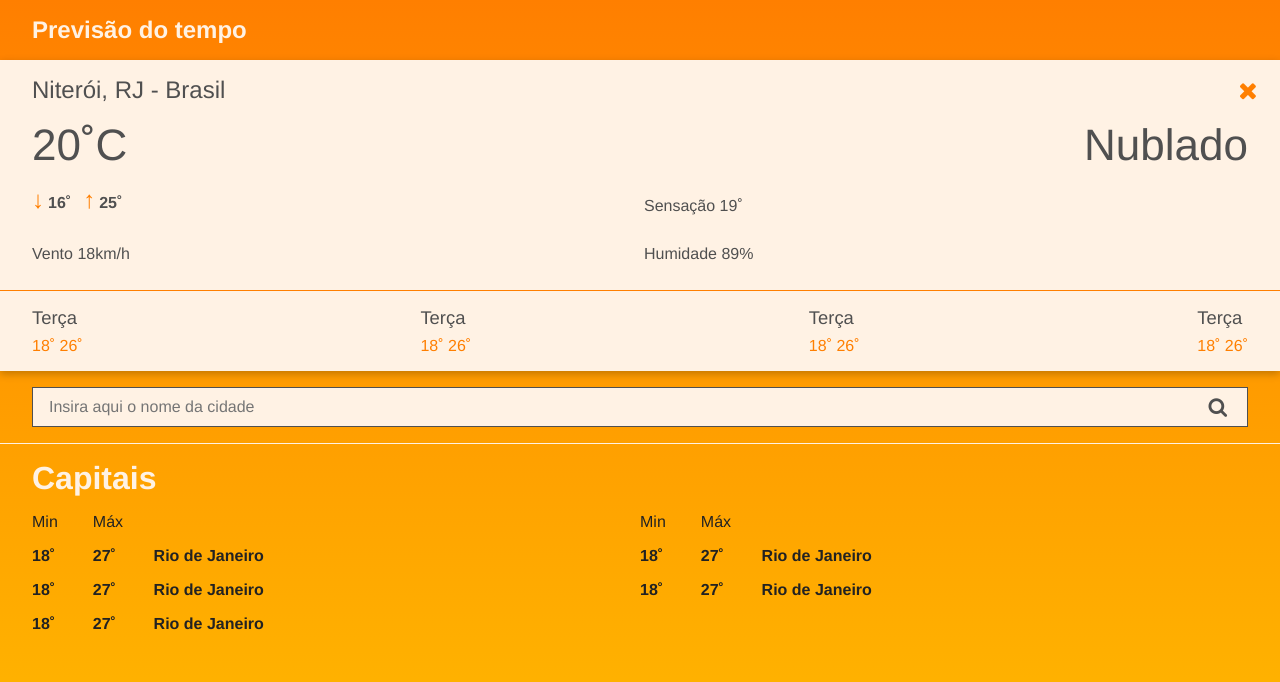
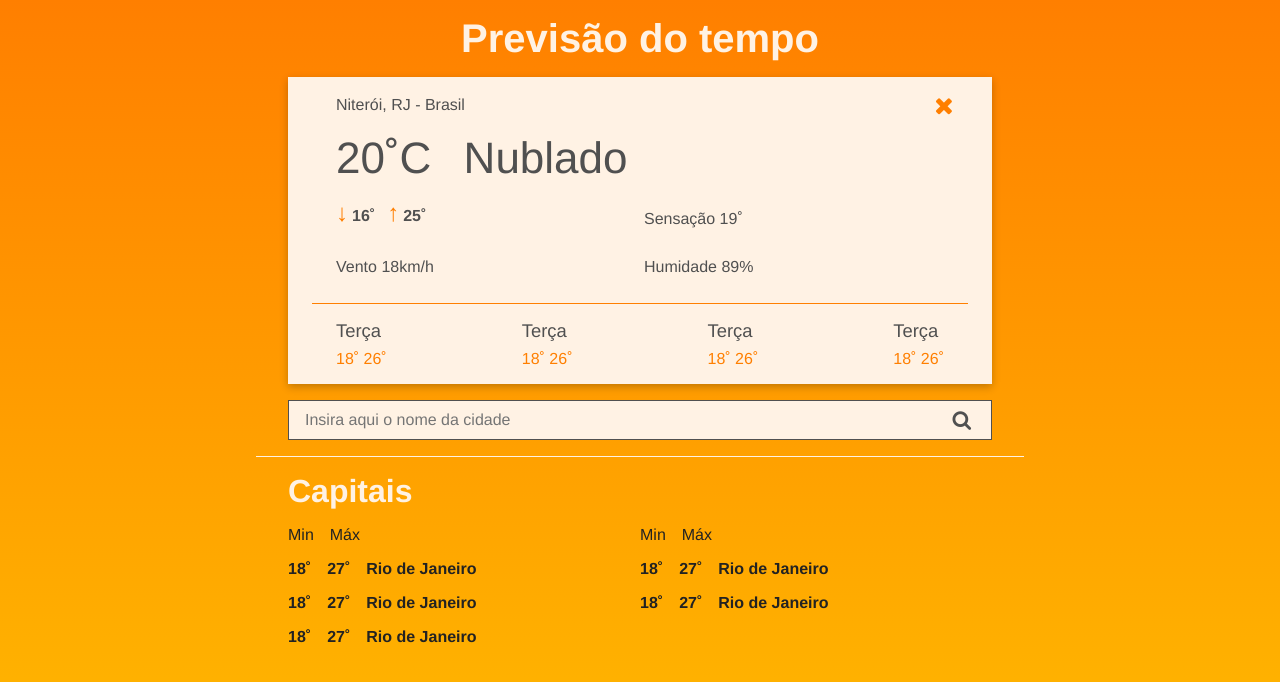
Before and after one commit to LeonardoEichs/1STi-frontend-challenge, a React (Create React App) app: page / in a window 1280 px wide. Shown: the top 682 px of the page. Built offline with nearby package versions, Linux system fonts and the light colour scheme.

Commit message:
finish desktop styles

```diff
--- a/src/components/CapitalDisplay/styles.js
+++ b/src/components/CapitalDisplay/styles.js
@@ -6,7 +6,7 @@ export const Container = styled.div`
     margin-top: 1rem;
   }
 
-  @media (min-width: 530px) {
+  @media (min-width: 480px) {
     ul {
       display: flex;
       flex-wrap: wrap;
@@ -35,7 +35,7 @@ export const MinMaxHeader = styled.div`
     display: none;
   }
 
-  @media (min-width: 530px) {
+  @media (min-width: 480px) {
     .second-header {
       display: grid;
     }
--- a/src/components/Layout/styles.js
+++ b/src/components/Layout/styles.js
@@ -7,10 +7,15 @@ export const Container = styled.div`
   color: var(--white);
 
   height: 100%;
+
   max-width: 1280px;
   padding: 1em 2em;
   display: flex;
   flex-direction: column;
+
+  @media (min-width: 740px) {
+    margin: 0 20%;
+  }
 `;
 
 export const HorizontalLine = styled.hr`
--- a/src/components/Search/styles.js
+++ b/src/components/Search/styles.js
@@ -1,8 +1,11 @@
 import styled from "styled-components";
 
 export const Container = styled.div`
-  h1 {
-    font-size: 1.5rem;
+  @media (min-width: 740px) {
+    & > h1 {
+      text-align: center;
+      font-size: 2.5rem;
+    }
   }
 `;
 
--- a/src/components/WeatherCard/index.js
+++ b/src/components/WeatherCard/index.js
@@ -20,8 +20,9 @@ function WeatherCard() {
         </CloseButton>
       </CardHeader>
       <WeatherMain>
-        <h2 className="temperature">20˚C</h2>
-        <h2 className="temperature">Nublado</h2>
+        <h2 className="temperature">
+          <span>20˚C</span> Nublado
+        </h2>
       </WeatherMain>
       <WeatherInfo>
         <MinMaxTemp>
--- a/src/components/WeatherCard/styles.js
+++ b/src/components/WeatherCard/styles.js
@@ -3,7 +3,7 @@ import styled from "styled-components";
 export const Container = styled.div`
   background: var(--white);
   margin: 1em -2em;
-  padding: 1em 2em;
+  padding: 1em 3em;
   box-shadow: rgba(0, 0, 0, 0.24) 0px 3px 8px;
   color: var(--gray);
 
@@ -21,6 +21,10 @@ export const Container = styled.div`
   .bold {
     font-weight: 500;
   }
+
+  @media (min-width: 740px) {
+    margin: 1em 0;
+  }
 `;
 
 export const HorizontalLine = styled.hr`
@@ -28,7 +32,10 @@ export const HorizontalLine = styled.hr`
   height: 1px;
   border: 0;
   border-top: 1px solid var(--primary);
-  margin: 1em -2em;
+  margin: 1em -3em;
+  @media (min-width: 740px) {
+    margin: 1em -1.5em;
+  }
 `;
 
 export const CloseButton = styled.button`
@@ -71,7 +78,12 @@ export const MinMaxTemp = styled.div`
 export const WeatherMain = styled.div`
   display: flex;
   flex-direction: row;
-  justify-content: space-between;
+
+  justify-content: start;
+
+  span:first-child {
+    margin-right: 1.25rem;
+  }
 `;
 
 export const WeatherInfo = styled.div`
```
